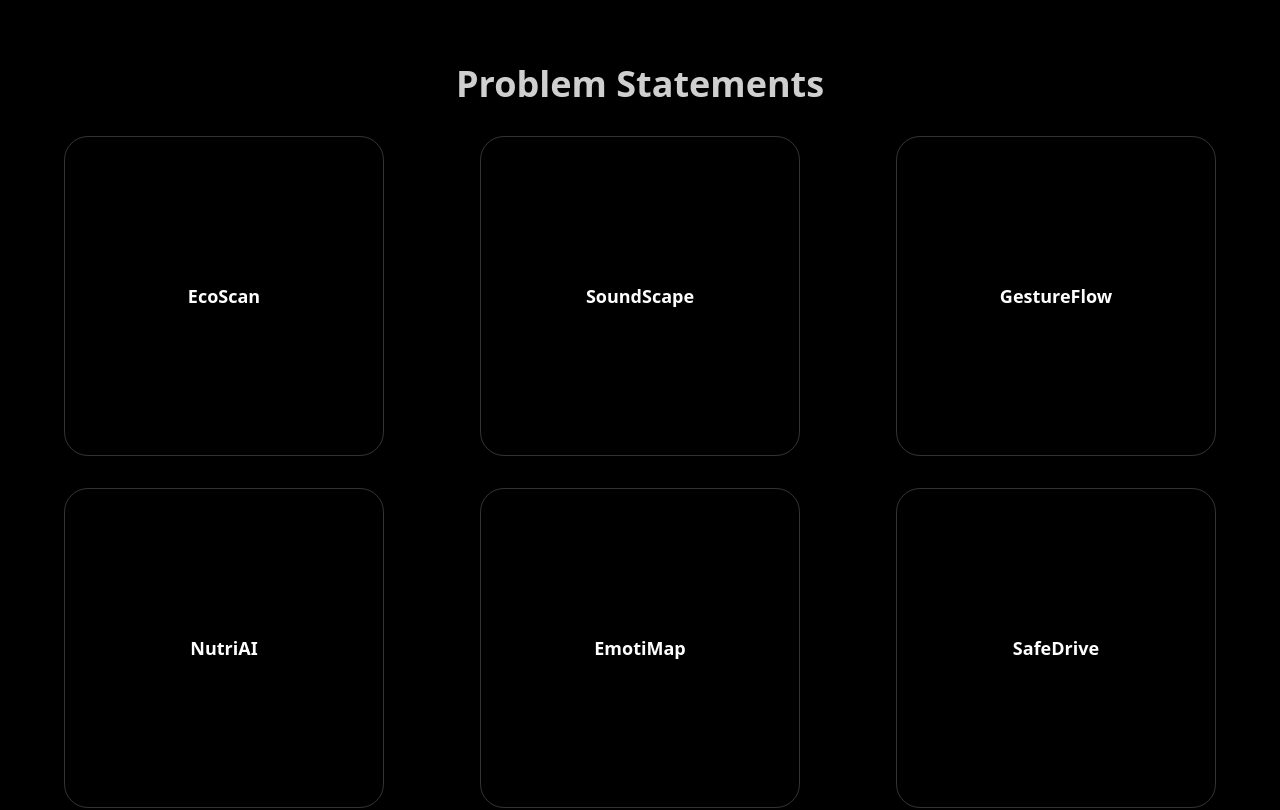
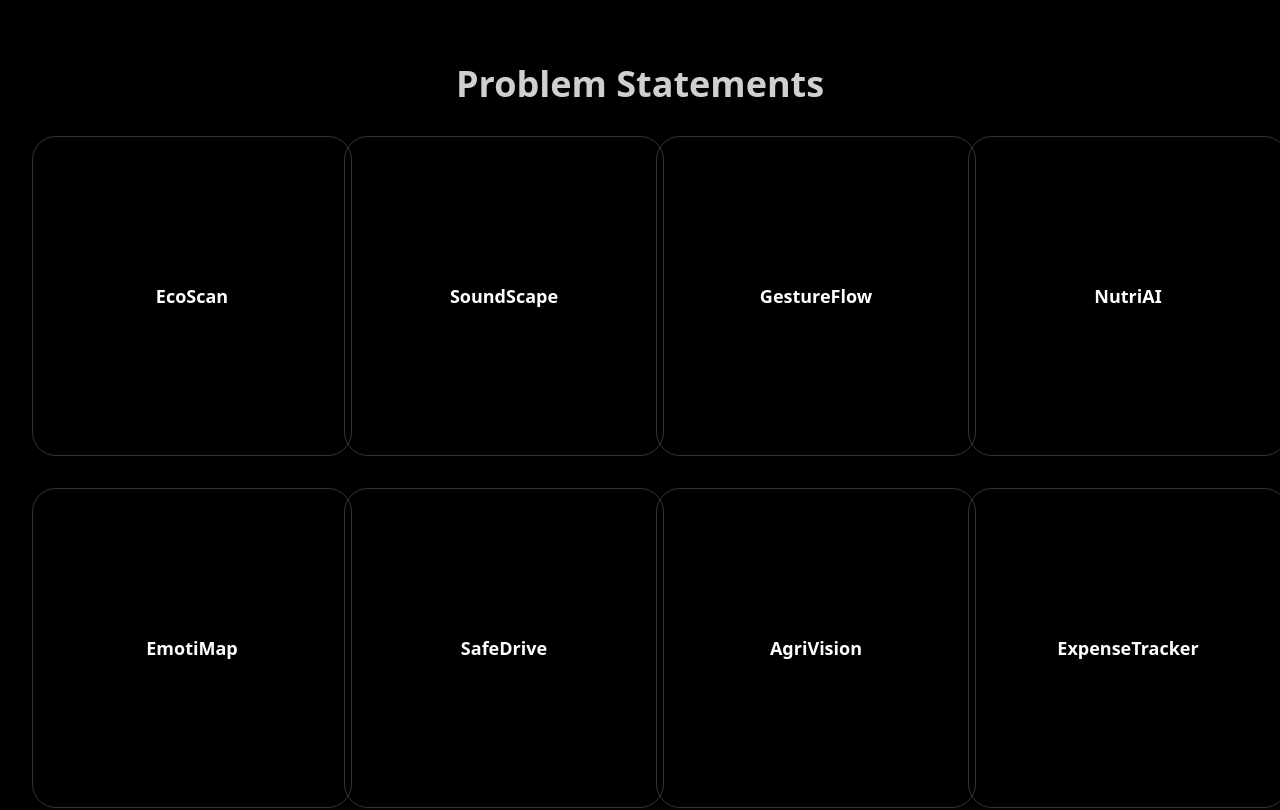
Before and after one commit to alfaarghya/Internal-Hackathon-Problem-Statements, a Next.js app: page / in a window 1280 px wide. Shown: the part 2400-3210 px from the top of the page. Built offline with nearby package versions, Linux system fonts and the light colour scheme.

Commit message:
fix - responsive UI 🛠️

```diff
--- a/src/app/page.tsx
+++ b/src/app/page.tsx
@@ -72,9 +72,9 @@ export default function Home() {
         </CardSpotlight>
       </div>
 
-      <div className="flex items-center justify-center h-screen w-full p-4">
+      <div className="flex items-center justify-center h-screen w-full  p-4">
         <TextRevealCard
-          className=""
+          className=" xl:w-1/2"
           text="Push your limits"
           revealText="Break the barriers "
         ></TextRevealCard>
@@ -84,7 +84,7 @@ export default function Home() {
         <h2 className="text-2xl md:text-4xl font-bold text-[#cfcfcf] p-8">
           Problem Statements
         </h2>
-        <div className="h-full w-full grid grid-cols-2 md:grid-cols-3 gap-2 md:gap-8">
+        <div className="h-full w-full grid grid-cols-1 md:grid-cols-2 lg:grid-cols-3 xl:grid-cols-4 gap-2 md:gap-8">
           <ProblemCard title="EcoScan" />
           <ProblemCard title="SoundScape" />
           <ProblemCard title="GestureFlow" />
```
